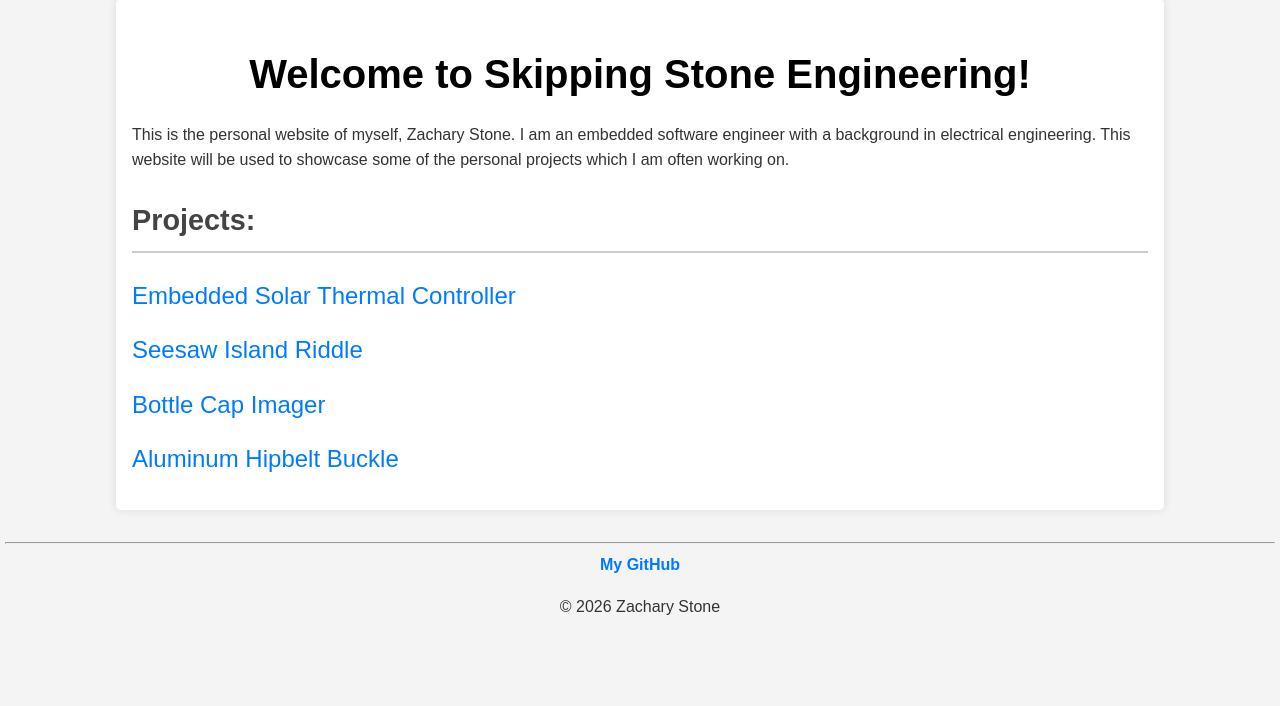
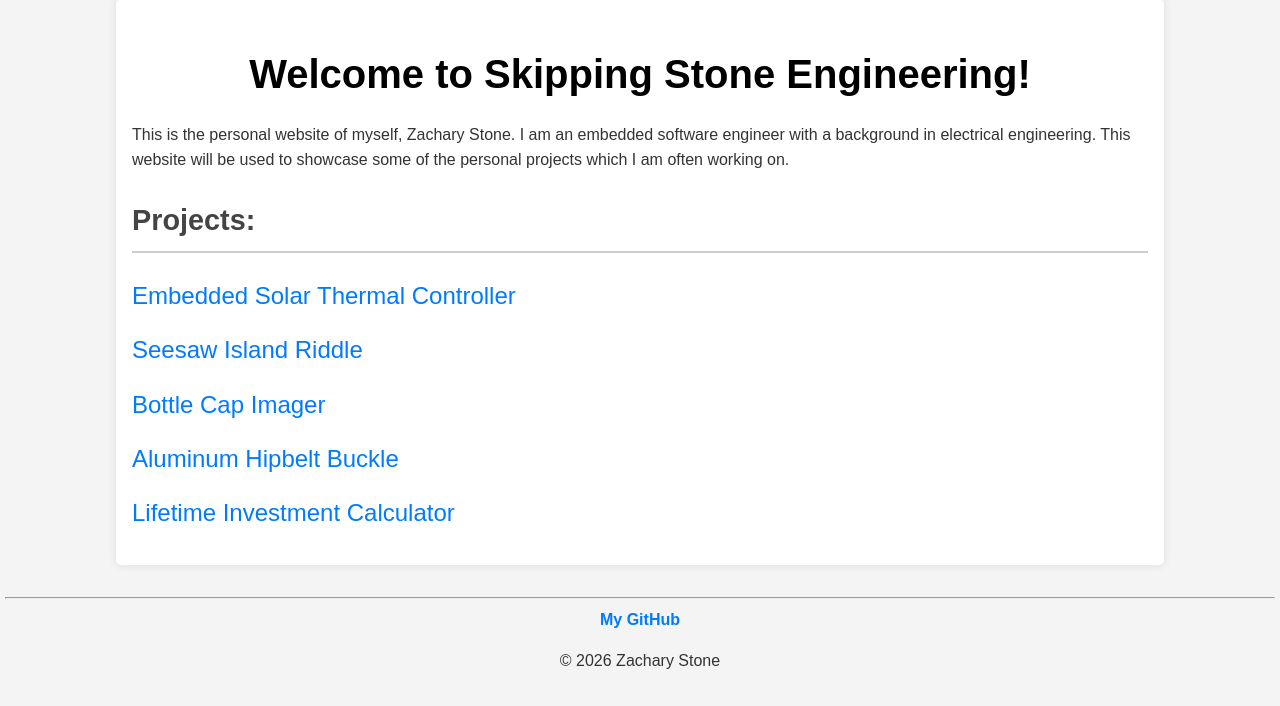
Before and after one commit to Stone071/skipping_stone_eng, a Flask app: page / in a window 1280 px wide. Shown: the part 94-800 px from the top of the page. Run offline with Flask 3, Linux system fonts and the light colour scheme.

Commit message:
Somehow forgot the changes in main.py

```diff
--- a/main.py
+++ b/main.py
@@ -9,6 +9,7 @@
 # Zachary Stone, March 2026
 ######################################################
 from flask import Flask, render_template
+import calc
 
 app = Flask(__name__)
 
@@ -31,3 +32,15 @@ def bottle_cap_imager():
 @app.route("/hip-belt-buckle")
 def hip_belt_buckle():
     return render_template("aluminum-hipbelt-buckle.html")
+
+@app.route("/lifetime-investment-calc")
+def lifetime_investment_calc_page():
+    return render_template("lifetime-investment-calc.html")
+
+@app.route('/calculate', methods=['POST'])
+def main_calc():
+    return calc.calculate()
+
+# @app.route('/download')
+# def main_download():
+#     return calc.download_csv()
--- a/templates/index.html
+++ b/templates/index.html
@@ -14,6 +14,7 @@
     <a class="projectLink" href="{{ url_for('seesaw_island_riddle') }}">Seesaw Island Riddle</a>
     <a class="projectLink" href="{{ url_for('bottle_cap_imager') }}">Bottle Cap Imager</a>
     <a class="projectLink" href="{{ url_for('hip_belt_buckle') }}">Aluminum Hipbelt Buckle</a>
+    <a class="projectLink" href="{{ url_for('lifetime_investment_calc_page') }}">Lifetime Investment Calculator</a>
 
     <!-- <a href="">
         <h3>3 Band Equalizer</h3>
```
